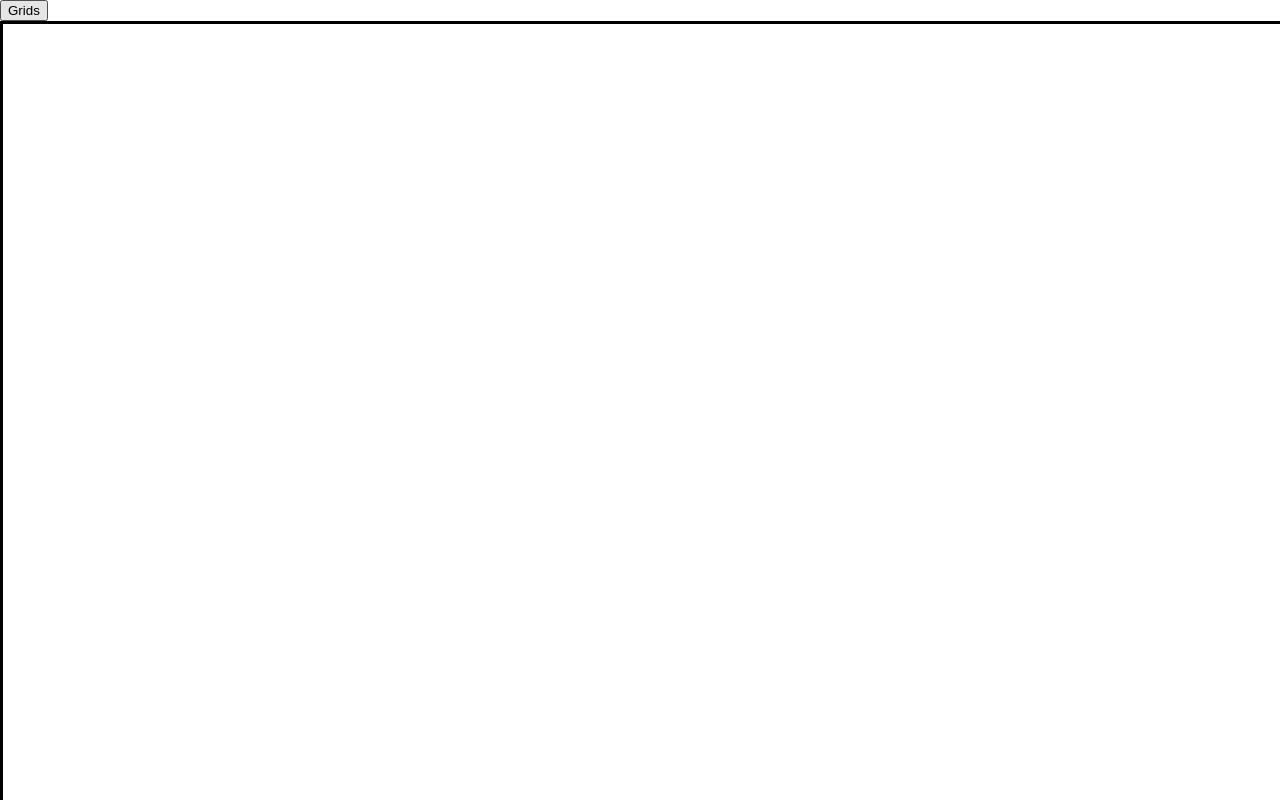
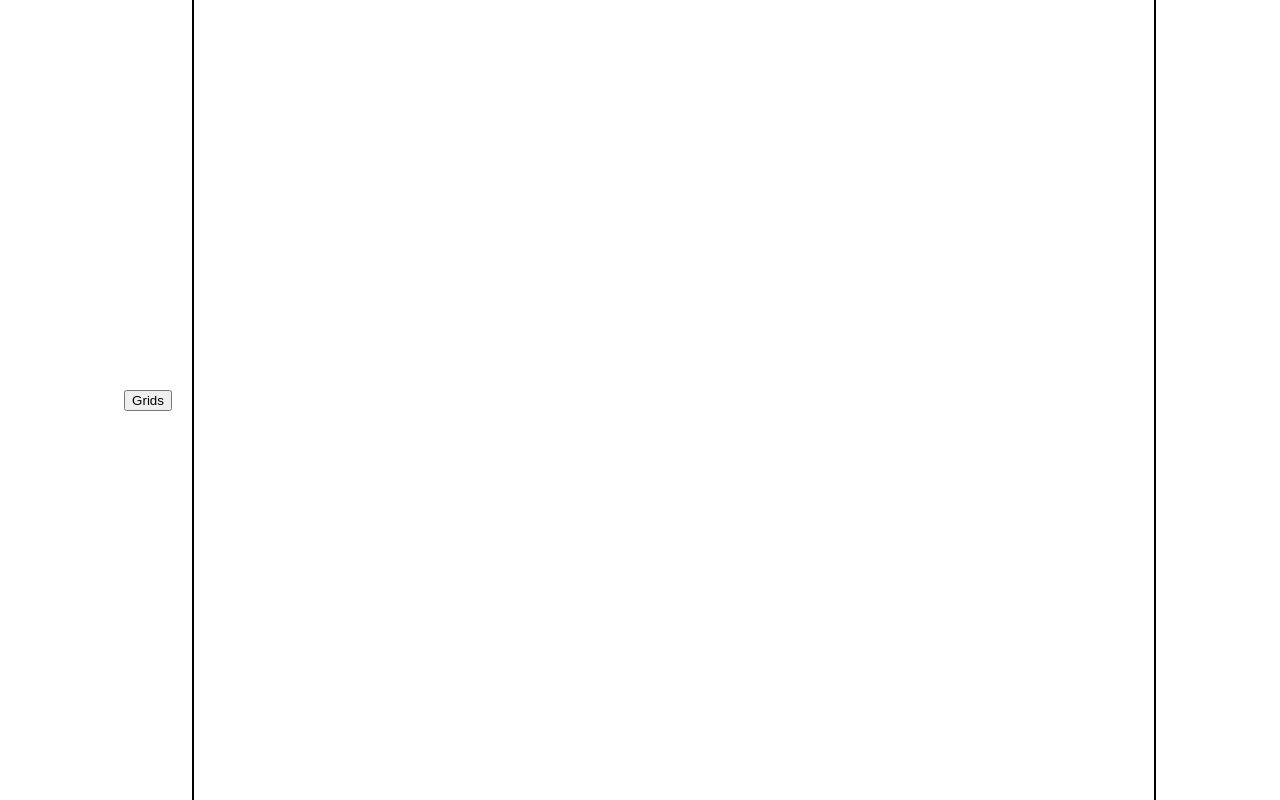
Before and after one commit to Shamsafarany/Sketch, a plain HTML site: page index.html in a window 1280 px wide. Shown: the top 800 px of the page. Drawn offline with Linux system fonts and the light colour scheme.

Commit message:
update errors

```diff
--- a/javascript.js
+++ b/javascript.js
@@ -4,7 +4,9 @@ function create(result) {
     for (let i = 0; i < result * result; i++) {
         const square = document.createElement("div");
         square.classList.add("square");
+        const squareSize = 960 / result;
         container.appendChild(square);
+        square.style.cssText = `width: ${squareSize}px; height: ${squareSize}px;`;
         square.addEventListener("mouseenter", () => {
             function rcolor(){
                 return Math.floor(Math.random() * 256);
@@ -26,5 +28,6 @@ gridBtn.addEventListener("click", () => {
     while (result >100) {
         result = prompt("please enter a number less than 100!");
     }
+    container.innerHTML = "";
     create(result);
 })
--- a/style.css
+++ b/style.css
@@ -1,12 +1,17 @@
 body{
     margin: 0;
     padding: 0;
+    height: 100vh;
+    display: flex;
+    align-items: center;
+    justify-content: center;
+    gap: 20px;
 }
 
 .container{
-    border: solid black;
-    width: 100%;
-    height: 100%;
+    border: 2px solid black;
+    width: 960px;
+    height: 960px;
     display: flex;
     flex-wrap: wrap;
 
@@ -14,7 +19,5 @@ body{
 .square{
     border: solid black;
     background-color: black;
-    width: 100px;
-    height: 100px;
     opacity: 0;
 }
```
